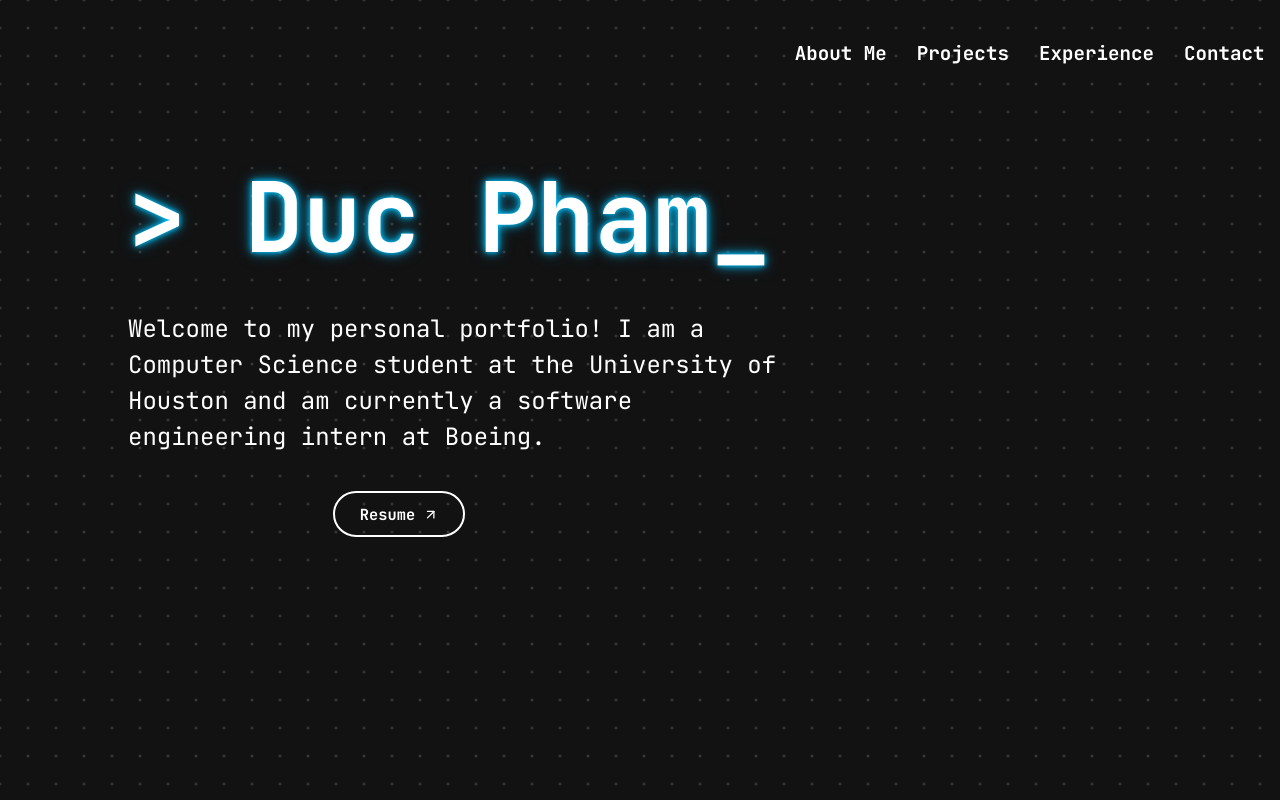
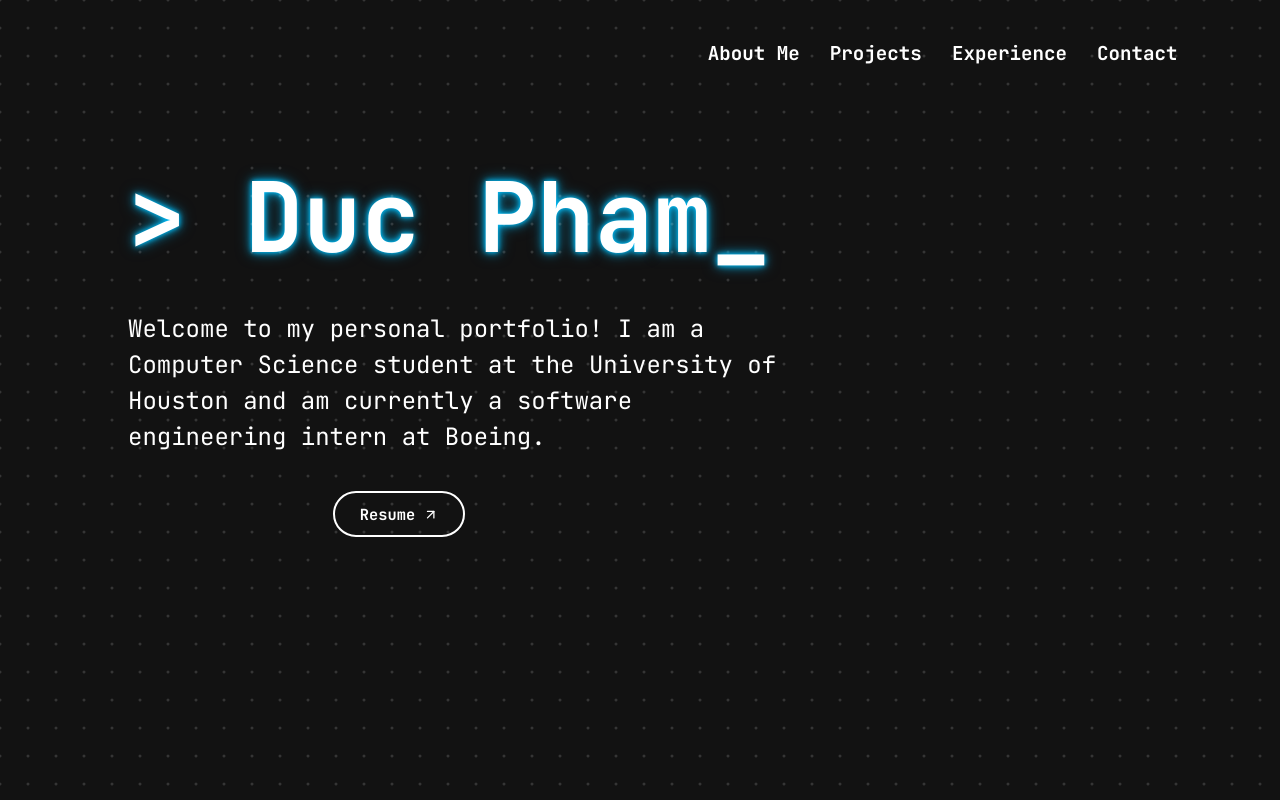
Before and after one commit to DucPham5/my-portfolio, a React (Vite) app: page / in a window 1280 px wide. Shown: the top 800 px of the page. Built offline with nearby package versions, Linux system fonts and the light colour scheme.

Commit message:
making navbar more fluid

```diff
--- a/src/App.css
+++ b/src/App.css
@@ -43,24 +43,21 @@ html {
    — 1.5rem on desktop, scales down on smaller screens
    =========================== */
 .nav-sections {
-  width: var(--section-width);
-  top: 0;
-  right: 0;
+  width: 100%;
   display: flex;
   gap: clamp(14px, 2.5vw, 30px);
-  padding: clamp(0.5rem, 1.2vw, 1rem);
+  padding: clamp(0.4rem, 1.2vw, 1rem) clamp(1rem, 8vw, 120px); /* top/bottom left/right */
   flex-wrap: wrap;
   justify-content: flex-end;
-  margin-left: auto;
+  align-items: center;
   box-sizing: border-box;
   margin-top: clamp(16px, 3vh, 60px);
 }
 
 .nav-sections a {
-  position: relative;
+  font-size: clamp(0.9rem, 1.5vw, 1.5rem);
+  font-weight: bold;
   color: white;
-  font-size: clamp(0.9rem, 1.5vw, 1.5rem); /* preserves 1.5rem, shrinks on mobile */
-  font-weight: bold;
   text-decoration: none;
   transition:
     color 0.3s ease-in-out,
@@ -74,13 +71,6 @@ html {
   transform: scale(1.2);
 }
 
-.nav-initials {
-  margin-right: auto; /* pushes everything else to the right */
-  color: white;
-  font-size: clamp(0.9rem, 1.5vw, 1.5rem);
-  font-weight: bold;
-  text-shadow: var(--blue-glow);
-}
 
 /* ===========================
 Hero
```
